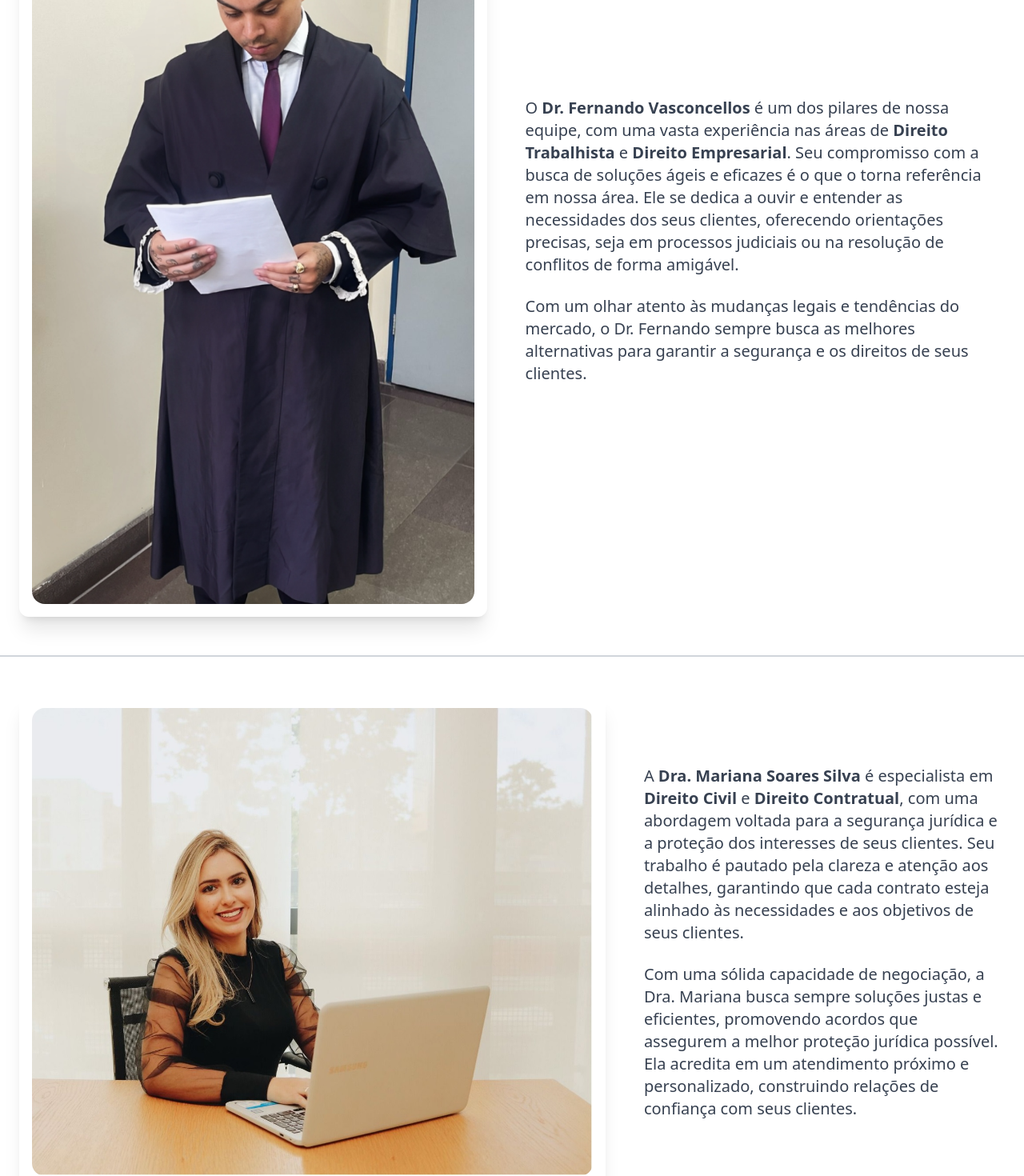
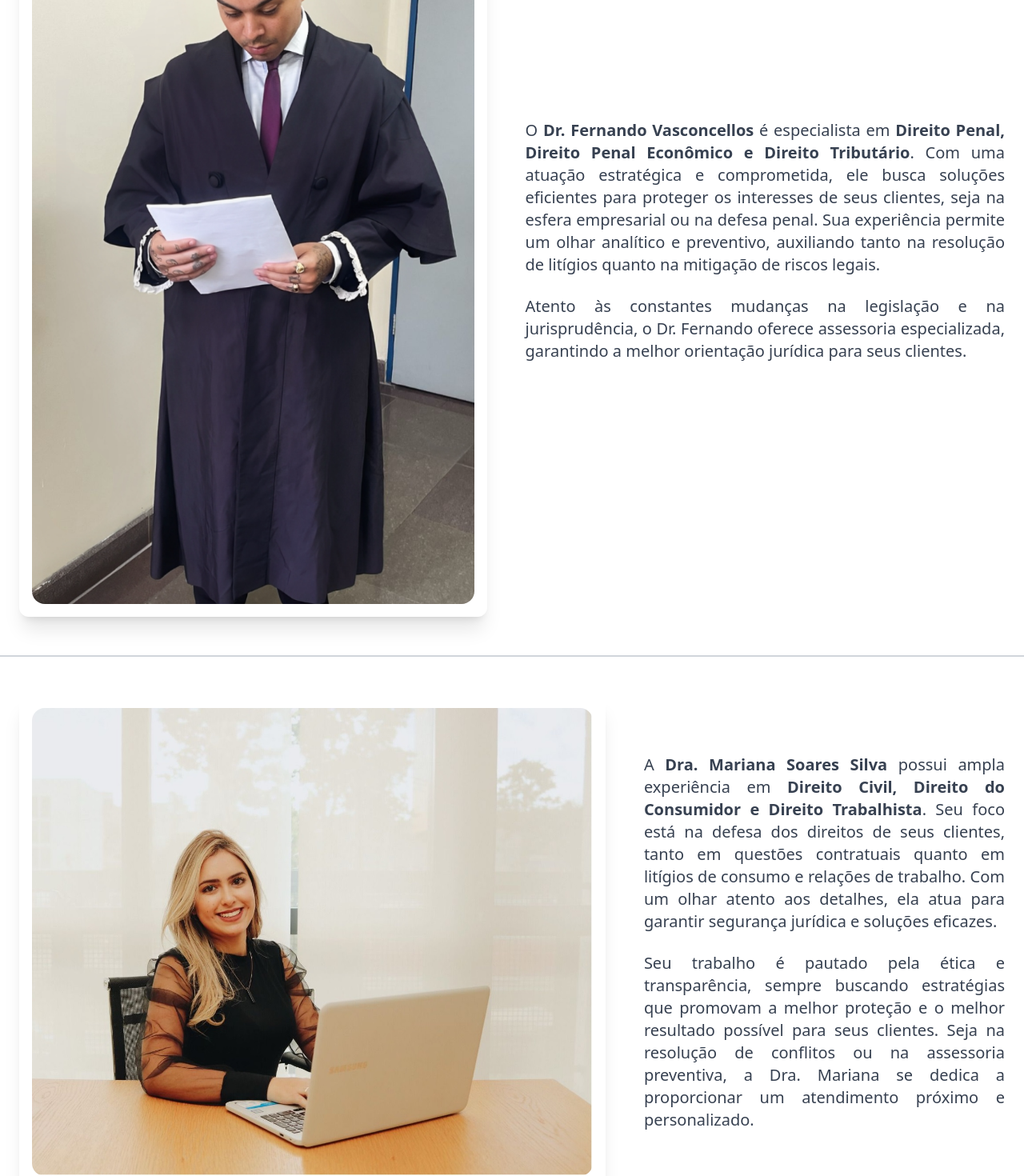
Before and after one commit to Devluizpaulo/dr-fernando-vasconcelos, a Next.js app: page / in a window 1280 px wide. Shown: the part 4040-5510 px from the top of the page at 80% size. Built offline with nearby package versions, Linux system fonts and the light colour scheme.

Commit message:
Adiciona novas descrições ao ADVs

```diff
--- a/src/app/page.tsx
+++ b/src/app/page.tsx
@@ -253,22 +253,22 @@ const Home: FC = () => {
             />
           </div>
           <div className="lg:w-2/3 text-justify lg:text-left space-y-6">
-            <p className="text-lg sm:text-xl text-gray-700 leading-relaxed">
-              O <strong>Dr. Fernando Vasconcellos</strong> é um dos pilares de nossa
-              equipe, com uma vasta experiência nas áreas de <strong>Direito
-                Trabalhista</strong> e <strong>Direito Empresarial</strong>. Seu
-              compromisso com a busca de soluções ágeis e eficazes é o que o torna
-              referência em nossa área. Ele se dedica a ouvir e entender as
-              necessidades dos seus clientes, oferecendo orientações precisas, seja
-              em processos judiciais ou na resolução de conflitos de forma amigável.
+            <p className="text-lg sm:text-xl text-justify text-gray-700 leading-relaxed">
+              O <strong>Dr. Fernando Vasconcellos</strong> é especialista em{" "}
+              <strong>Direito Penal, Direito Penal Econômico e Direito Tributário</strong>.
+              Com uma atuação estratégica e comprometida, ele busca soluções eficientes para
+              proteger os interesses de seus clientes, seja na esfera empresarial ou na defesa
+              penal. Sua experiência permite um olhar analítico e preventivo, auxiliando tanto
+              na resolução de litígios quanto na mitigação de riscos legais.
             </p>
-            <p className="text-lg sm:text-xl text-gray-700 leading-relaxed">
-              Com um olhar atento às mudanças legais e tendências do mercado, o Dr.
-              Fernando sempre busca as melhores alternativas para garantir a segurança
-              e os direitos de seus clientes.
+            <p className="text-lg sm:text-xl text-justify text-gray-700 leading-relaxed">
+              Atento às constantes mudanças na legislação e na jurisprudência, o Dr. Fernando
+              oferece assessoria especializada, garantindo a melhor orientação jurídica para
+              seus clientes.
             </p>
           </div>
         </div>
+
 
         {/* Separador entre os advogados */}
         <div className="border-t-2 border-gray-300 my-12"></div>
@@ -278,29 +278,29 @@ const Home: FC = () => {
           <div className="p-4 rounded-xl shadow-xl hover:shadow-2xl transition-shadow duration-500 ease-in-out">
             <Image
               src="/mariana.png"
-              alt="Mariana Soares Silva"
+              alt="Dra. Mariana Soares Silva"
               width={250}
               height={200}
               className="w-full h-auto rounded-2xl transform transition-transform duration-500 hover:scale-110"
             />
           </div>
           <div className="lg:w-2/3 text-justify lg:text-left space-y-6">
-            <p className="text-lg sm:text-xl text-gray-700 leading-relaxed">
-              A <strong>Dra. Mariana Soares Silva</strong> é especialista em{" "}
-              <strong>Direito Civil</strong> e <strong>Direito Contratual</strong>, com
-              uma abordagem voltada para a segurança jurídica e a proteção dos
-              interesses de seus clientes. Seu trabalho é pautado pela clareza e
-              atenção aos detalhes, garantindo que cada contrato esteja alinhado às
-              necessidades e aos objetivos de seus clientes.
+            <p className="text-lg sm:text-xl text-justify text-gray-700 leading-relaxed">
+              A <strong>Dra. Mariana Soares Silva</strong> possui ampla experiência em{" "}
+              <strong>Direito Civil, Direito do Consumidor e Direito Trabalhista</strong>. Seu
+              foco está na defesa dos direitos de seus clientes, tanto em questões contratuais
+              quanto em litígios de consumo e relações de trabalho. Com um olhar atento aos
+              detalhes, ela atua para garantir segurança jurídica e soluções eficazes.
             </p>
-            <p className="text-lg sm:text-xl text-gray-700 leading-relaxed">
-              Com uma sólida capacidade de negociação, a Dra. Mariana busca sempre
-              soluções justas e eficientes, promovendo acordos que assegurem a melhor
-              proteção jurídica possível. Ela acredita em um atendimento próximo e
-              personalizado, construindo relações de confiança com seus clientes.
+            <p className="text-lg text-justify sm:text-xl text-gray-700 leading-relaxed">
+              Seu trabalho é pautado pela ética e transparência, sempre buscando estratégias
+              que promovam a melhor proteção e o melhor resultado possível para seus clientes.
+              Seja na resolução de conflitos ou na assessoria preventiva, a Dra. Mariana se
+              dedica a proporcionar um atendimento próximo e personalizado.
             </p>
           </div>
         </div>
+
 
         {/* Descrição final - Compromisso do Escritório */}
         <div className="flex flex-col items-center max-w-7xl mx-auto px-6 mt-12 space-y-6">
```
